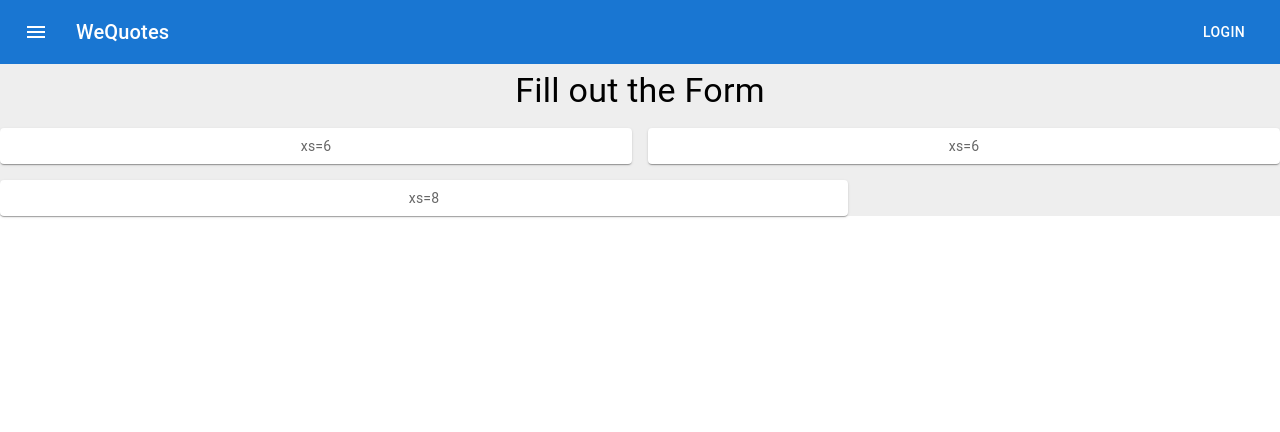
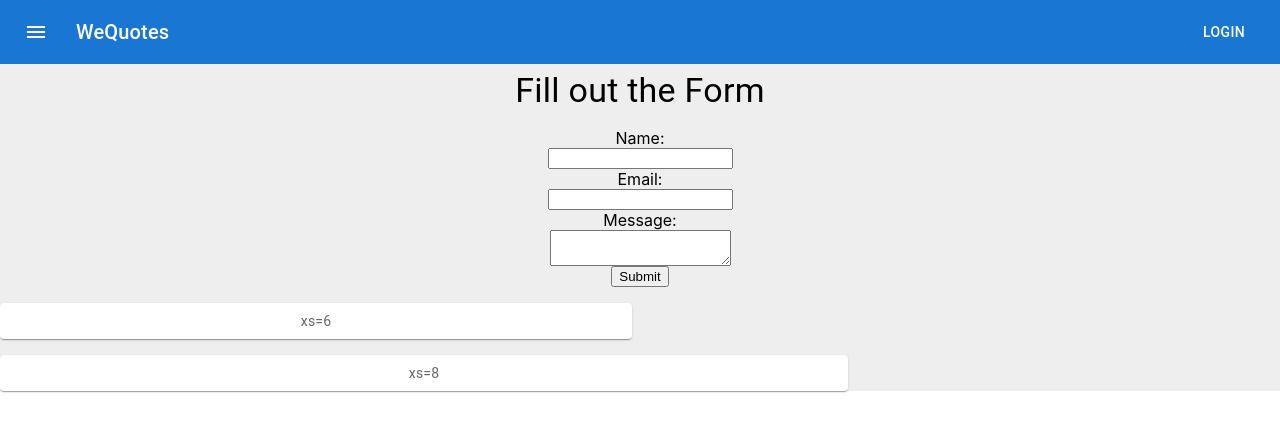
Before and after one commit to macosta2015/WeQuotes, a React (Create React App) app in the folder weframes/: page / in a window 1280 px wide. Shown: the top 432 px of the page. Built offline with nearby package versions, Linux system fonts and the light colour scheme.

Commit message:
Form is now aligned!

```diff
--- a/weframes/src/Form/Form/Form.css
+++ b/weframes/src/Form/Form/Form.css
@@ -9,11 +9,22 @@
   .custom-box {
     background-color: #eee;
     padding-top: .5%; /* Add top padding */
+    text-align: center; /* Center the text horizontally */
+    justify-content: center; /* Center the text vertically */
   }
 
   .centered-text {
+    display: flex;
+    flex-direction: column; /* Align items vertically */
+    align-items: center; /* Center horizontally */
     text-align: center; /* Center the text horizontally */
     justify-content: center; /* Center the text vertically */
     display: flex;
     align-items: center;
   }
+
+  .form-field {
+    margin-bottom: 20px; /* Adjust the margin to control vertical spacing between fields */
+    display: flex;
+    flex-direction: column;
+  }
--- a/weframes/src/Form/Form/Form.jsx
+++ b/weframes/src/Form/Form/Form.jsx
@@ -6,22 +6,19 @@ import './Form.css';
 import Grid from '@mui/material/Grid';
 import Box from '@mui/material/Box';
 
+const Form = () => {
+  const [formData, setFormData] = useState({name: "",email: "",message: ""});
 
-const Form = () => {
-  const [formData, setFormData] = useState({
-    name: '',
-    email: '',
-    message: '',
-  });
 
   const handleChange = (e) => {
     const { name, value } = e.target;
     setFormData({ ...formData, [name]: value });
   };
 
-  const handleSubmit = (e) => {
-    e.preventDefault();
-    console.log(formData); // You can replace this with your form submission logic
+  const handleSubmit = (event) => {
+    event.preventDefault();
+    alert(`Name: ${formData.name}, Email: ${formData.email}, Message: ${formData.message}`
+    );
   };
 
   //Code for the Grid
@@ -30,8 +27,11 @@ const Form = () => {
     ...theme.typography.body2,
     padding: theme.spacing(1),
     textAlign: 'center',
-    color: theme.palette.text.secondary,
-  }));
+    color: theme.palette.text.secondary
+  })
+
+  );
+
 
   return (
     <Box className="custom-box" sx={{ flexGrow: 1 }}>
@@ -42,8 +42,16 @@ const Form = () => {
           Fill out the Form
         </Typography>
         </Grid>
-        <Grid item xs={6}>
-          <Item>xs=6</Item>
+        <Grid item xs={12}>
+          <form className="centered-text" onSubmit={handleSubmit}>
+            <label htmlFor="name">Name:</label>
+            <input type="text" id="name" name="name" value={formData.name} onChange={handleChange} />
+            <label htmlFor="email">Email:</label>
+            <input type="email" id="email" name="email" value={formData.email} onChange={handleChange} />
+            <label htmlFor="message">Message:</label>
+            <textarea id="message" name="message" value={formData.message} onChange={handleChange} />
+            <button type="submit">Submit</button>
+          </form>
         </Grid>
         <Grid item xs={6}>
           <Item>xs=6</Item>
@@ -55,45 +63,7 @@ const Form = () => {
     </Box>
   );
 
-  // return (
-  //     <div className="centered-container">
-  //       <Typography variant="h1" className="custom-heading">
-  //         Fill out the Form
-  //       </Typography>
-  //         <form onSubmit={handleSubmit}>
-  //           <div>
-  //             <label>Name:</label>
-  //             <input
-  //               type="text"
-  //               name="name"
-  //               value={formData.name}
-  //               onChange={handleChange}
-  //               required
-  //             />
-  //           </div>
-  //           <div>
-  //             <label>Email:</label>
-  //             <input
-  //               type="email"
-  //               name="email"
-  //               value={formData.email}
-  //               onChange={handleChange}
-  //               required
-  //             />
-  //           </div>
-  //           <div>
-  //             <label>Message:</label>
-  //             <textarea
-  //               name="message"
-  //               value={formData.message}
-  //               onChange={handleChange}
-  //               required
-  //             ></textarea>
-  //           </div>
-  //           <button type="submit">Submit</button>
-  //         </form>
-  //   </div>
-  // );
+
 };
 
 export default Form;
```
